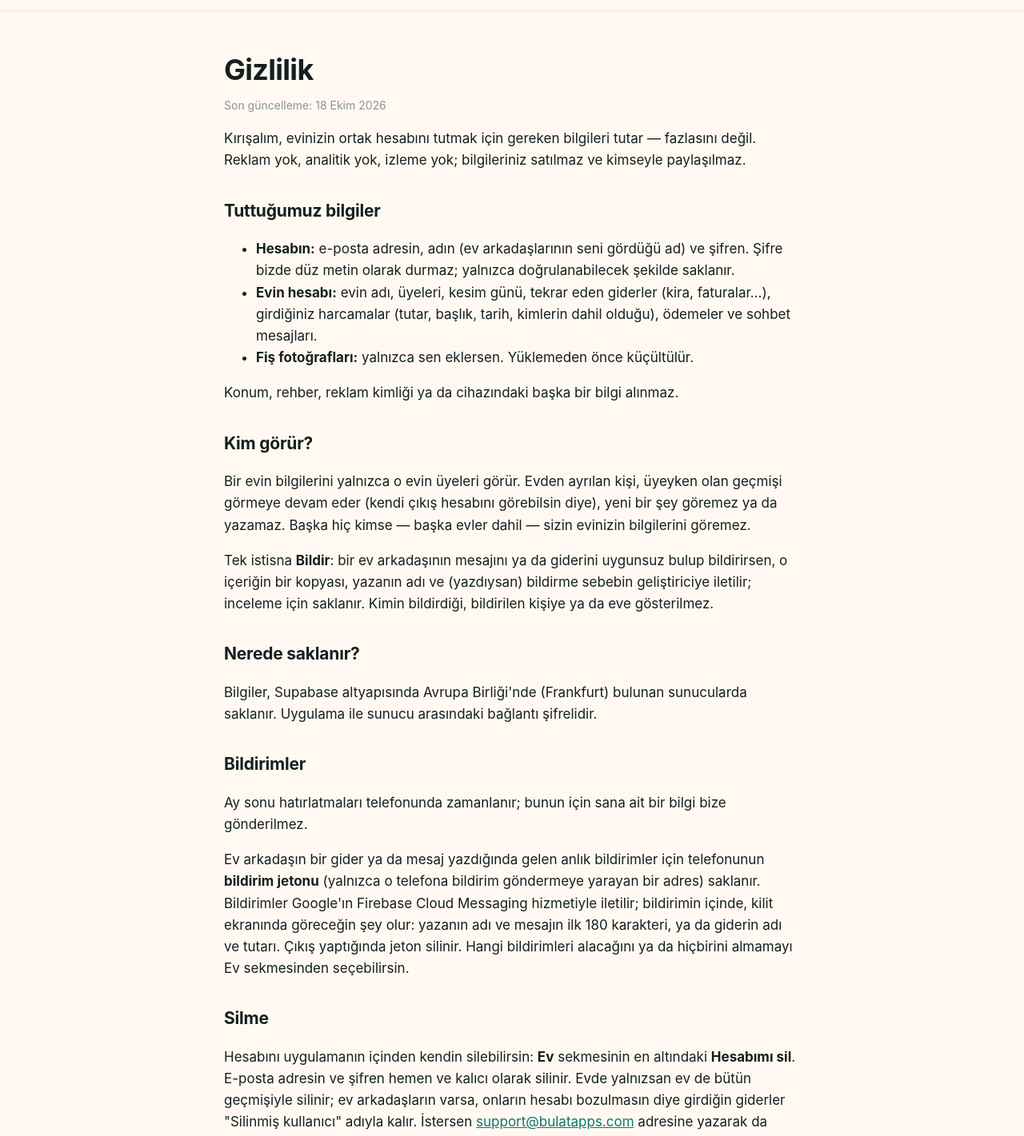
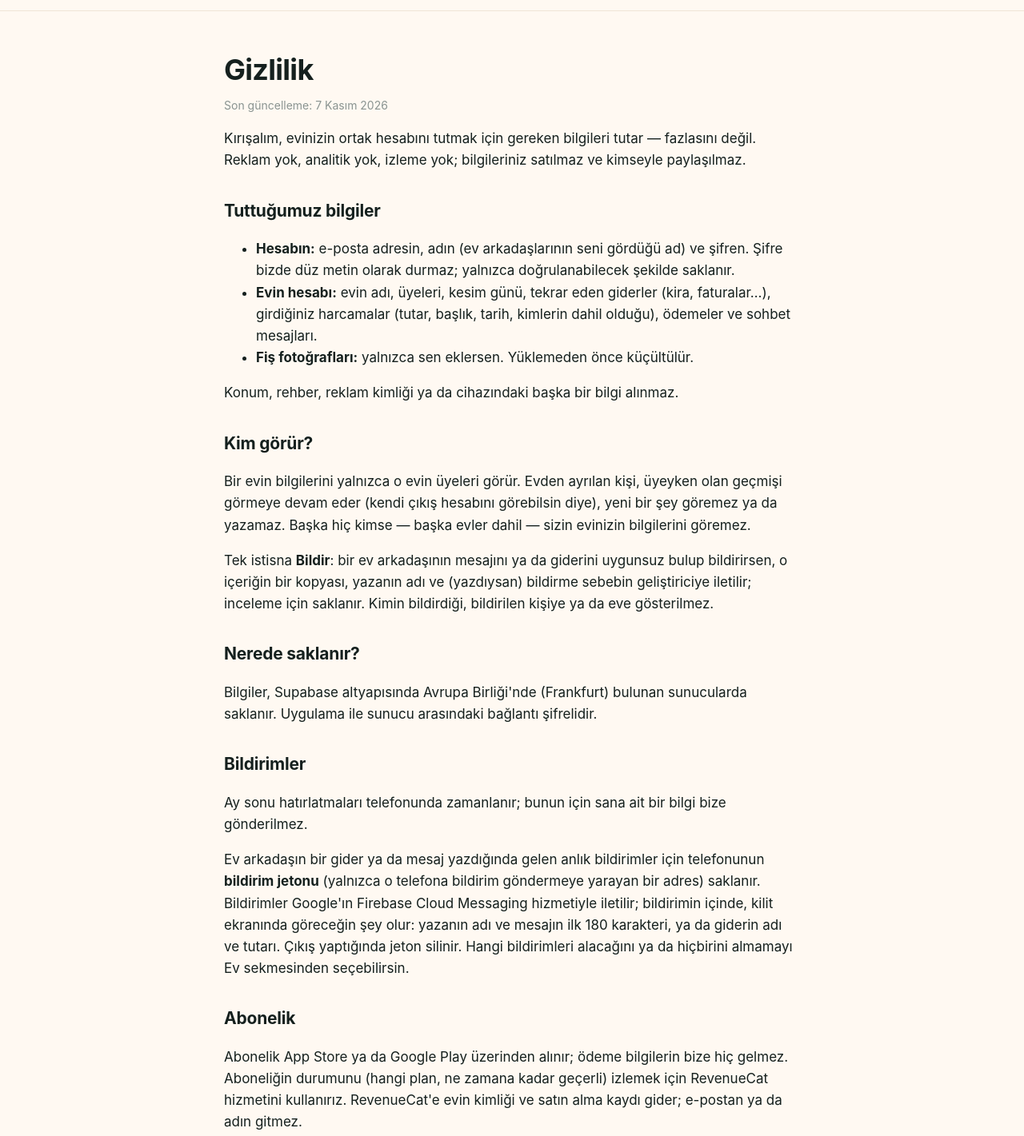
Before and after one commit to safabulat/kirisalim-site, a plain HTML site: page privacy.html in a window 1280 px wide. Shown: the part 51-1472 px from the top of the page at 80% size. Drawn offline with Linux system fonts and the light colour scheme.

Commit message:
Site: sync from the app repository (490a150)

```diff
--- a/privacy.html
+++ b/privacy.html
@@ -14,7 +14,7 @@
 <header><div class="wrap"><a class="wordmark" href="./"><img src="img/icon.png" alt="">Kırışalım</a><nav><a href="./">Ana sayfa</a><a href="support.html">Destek</a><a href="privacy.html">Gizlilik</a><a class="hub" href="https://bulatapps.com/">bulatapps.com</a></nav></div></header>
 <div class="wrap doc">
   <h1>Gizlilik</h1>
-  <p class="updated">Son güncelleme: 18 Ekim 2026</p>
+  <p class="updated">Son güncelleme: 7 Kasım 2026</p>
   <p>Kırışalım, evinizin ortak hesabını tutmak için gereken bilgileri tutar — fazlasını değil. Reklam yok, analitik yok, izleme yok; bilgileriniz satılmaz ve kimseyle paylaşılmaz.</p>
 
   <h2>Tuttuğumuz bilgiler</h2>
@@ -36,6 +36,9 @@
   <p>Ay sonu hatırlatmaları telefonunda zamanlanır; bunun için sana ait bir bilgi bize gönderilmez.</p>
   <p>Ev arkadaşın bir gider ya da mesaj yazdığında gelen anlık bildirimler için telefonunun <b>bildirim jetonu</b> (yalnızca o telefona bildirim göndermeye yarayan bir adres) saklanır. Bildirimler Google'ın Firebase Cloud Messaging hizmetiyle iletilir; bildirimin içinde, kilit ekranında göreceğin şey olur: yazanın adı ve mesajın ilk 180 karakteri, ya da giderin adı ve tutarı. Çıkış yaptığında jeton silinir. Hangi bildirimleri alacağını ya da hiçbirini almamayı Ev sekmesinden seçebilirsin.</p>
 
+  <h2>Abonelik</h2>
+  <p>Abonelik App Store ya da Google Play üzerinden alınır; ödeme bilgilerin bize hiç gelmez. Aboneliğin durumunu (hangi plan, ne zamana kadar geçerli) izlemek için RevenueCat hizmetini kullanırız. RevenueCat'e evin kimliği ve satın alma kaydı gider; e-postan ya da adın gitmez.</p>
+
   <h2 id="silme">Silme</h2>
   <p>Hesabını uygulamanın içinden kendin silebilirsin: <b>Ev</b> sekmesinin en altındaki <b>Hesabımı sil</b>. E-posta adresin ve şifren hemen ve kalıcı olarak silinir. Evde yalnızsan ev de bütün geçmişiyle silinir; ev arkadaşların varsa, onların hesabı bozulmasın diye girdiğin giderler "Silinmiş kullanıcı" adıyla kalır. İstersen <a href="mailto:support@bulatapps.com">support@bulatapps.com</a> adresine yazarak da silinmesini isteyebilirsin.</p>
 
```
